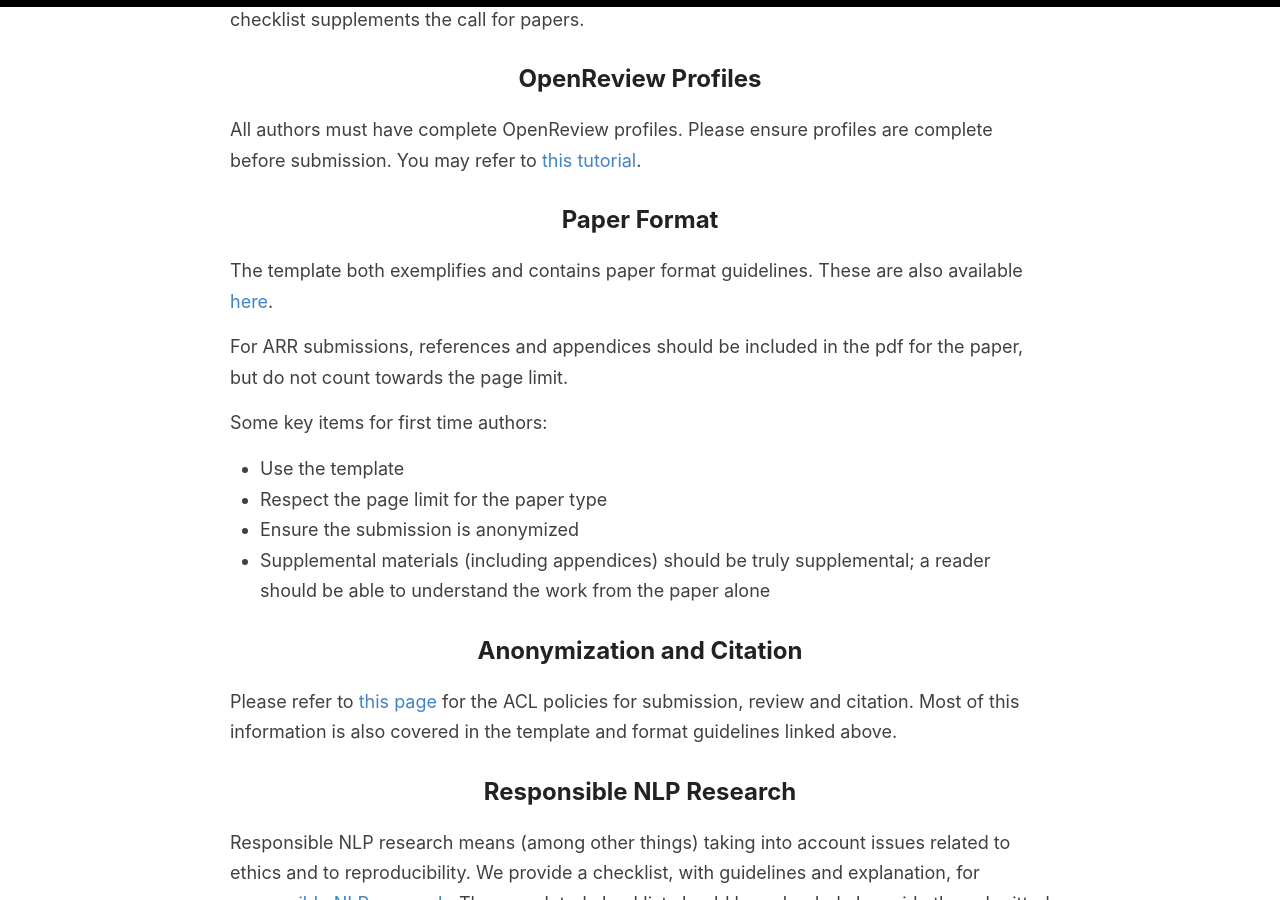
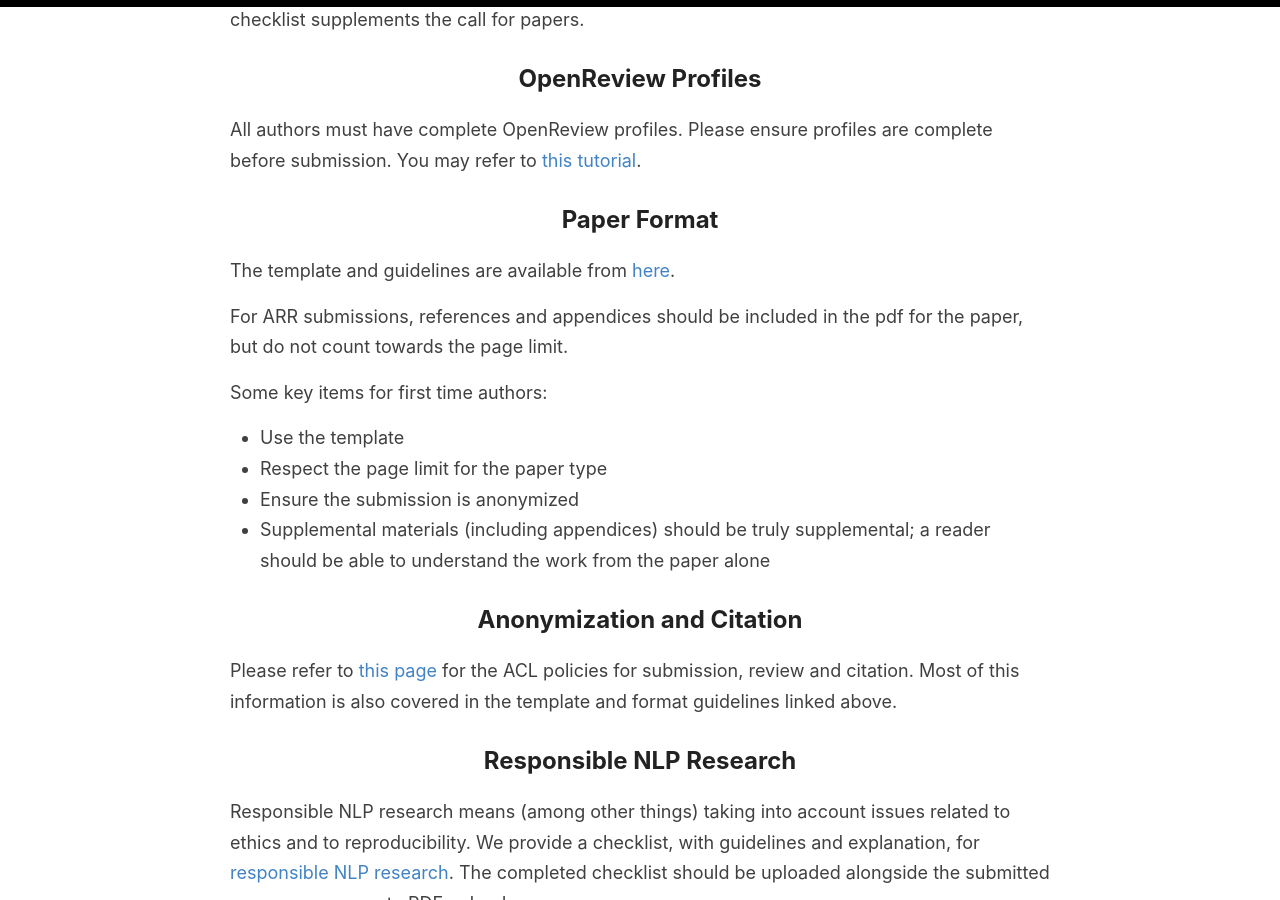
Before and after one commit to amitmerchant1990/reverie, a Jekyll site: the page built from authorchecklist.md, in a window 1280 px wide and 900 px high, scrolled down 302 px. Built offline with Jekyll 4.4.1, drawn with Linux system fonts in a browser that asks for light colours.

Commit message:
Update authorchecklist.md

```diff
--- a/authorchecklist.md
+++ b/authorchecklist.md
@@ -12,7 +12,7 @@ All authors must have complete OpenReview profiles. Please ensure profiles are c
 
 ## Paper Format
 
-The template both exemplifies and contains paper format guidelines. These are also available [here](https://acl-org.github.io/ACLPUB/formatting.html).
+The template and guidelines are available from [here](https://acl-org.github.io/ACLPUB/formatting.html).
 
 For ARR submissions, references and appendices should be included in the pdf for the paper, but do not count towards the page limit.
 
```
